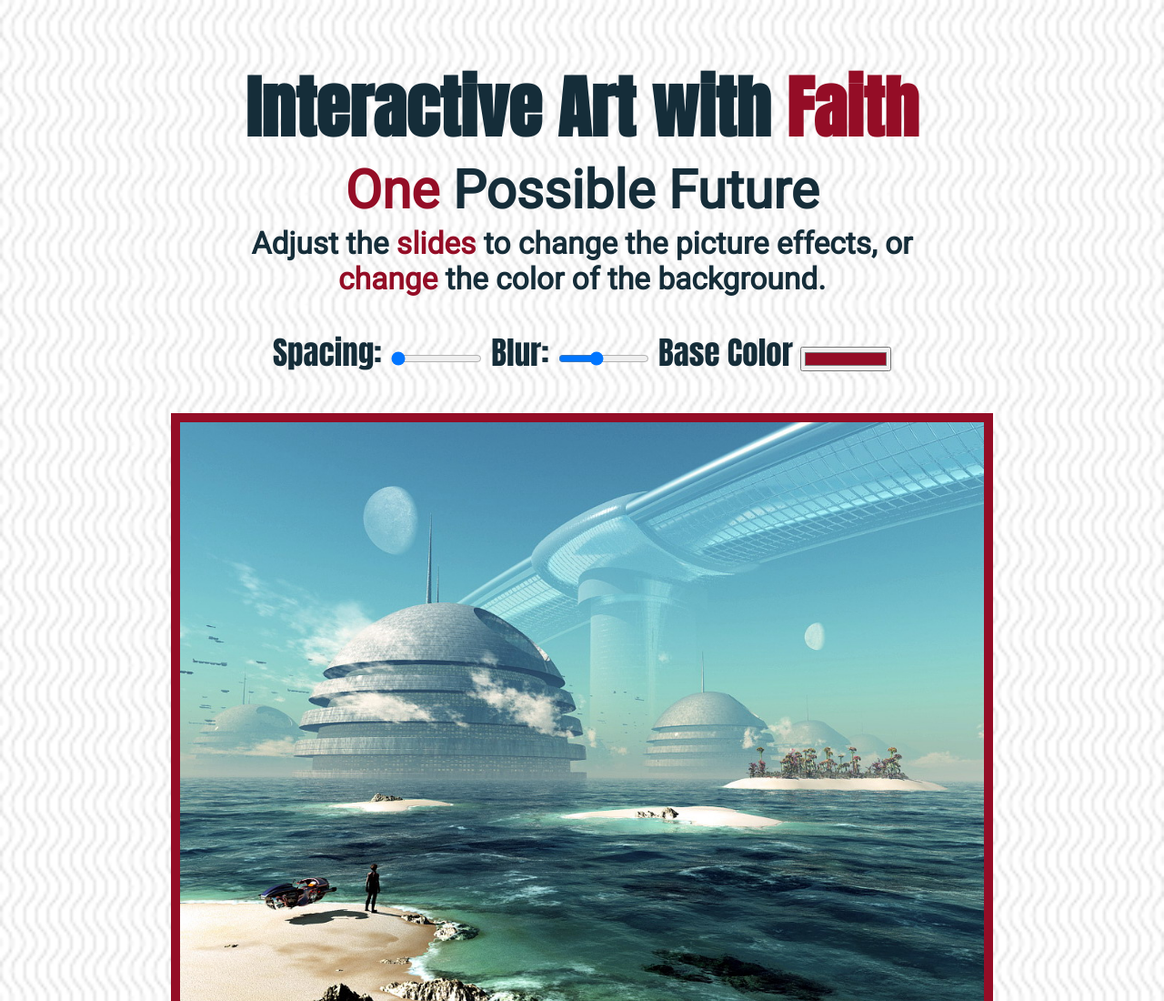
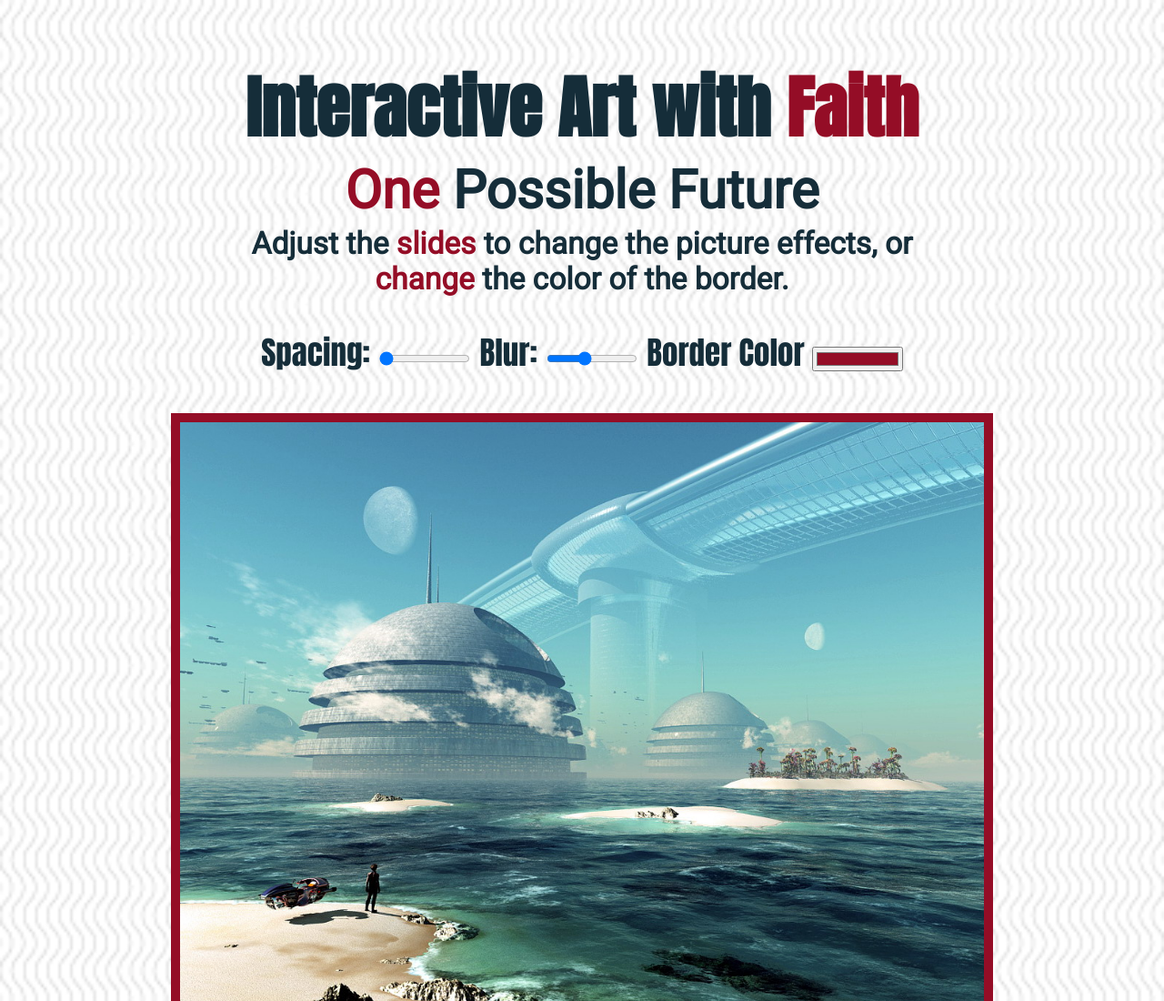
Before and after one commit to fwallacephd/art, a plain HTML site: page index.html in a window 1280 px wide. Shown: the top 1100 px of the page at 91% size. Drawn offline with nearby package versions, Linux system fonts and the light colour scheme.

Commit message:
updated 080217 changed wording

```diff
--- a/index.html
+++ b/index.html
@@ -31,7 +31,7 @@
       <div class="col-md-12">
           <h2 class="title">Interactive Art with<span class="hl"> Faith</span></h2>
           <h3 class="tag-line"><span class="red">One </span> Possible Future</h3>
-        <h6 class="directions">Adjust the <span class="color-adjust red">slides</span> to change the picture effects, or <br><span class="color-adjust red">change</span> the color of the background.</h6>
+        <h6 class="directions">Adjust the <span class="red">slides</span> to change the picture effects, or <br><span class="red">change</span> the color of the border.</h6>
       </div>
     </div>
   </section>
@@ -45,7 +45,7 @@
     <label for="blur">Blur:</label>
     <input id="blur" type="range" name="blur" min="0" max="25" value="10" data-sizing="px">
 
-    <label for="base">Base Color</label>
+    <label for="base">Border Color</label>
     <input id="base" type="color" name="base" value="#940D26">
 </div>
 
```
